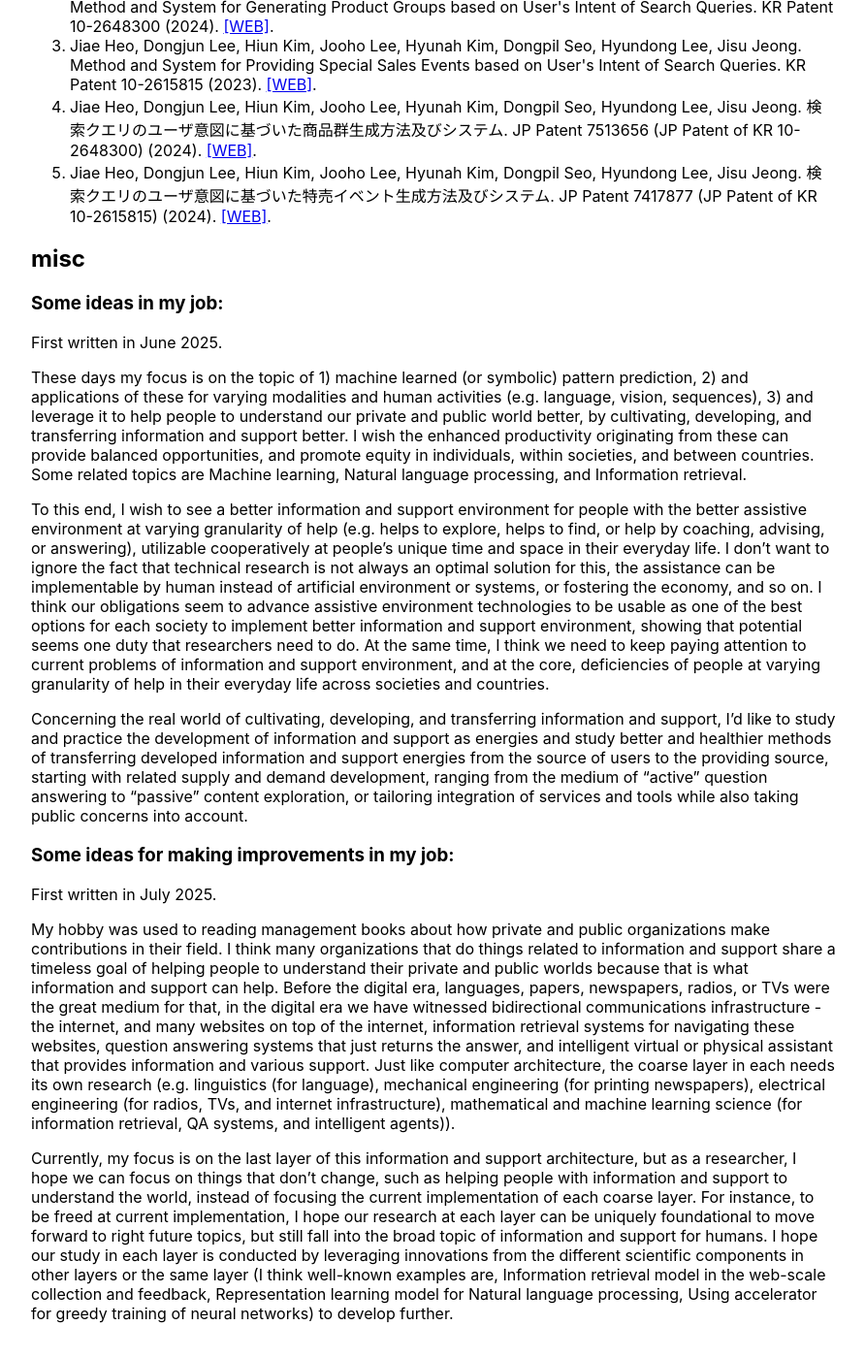
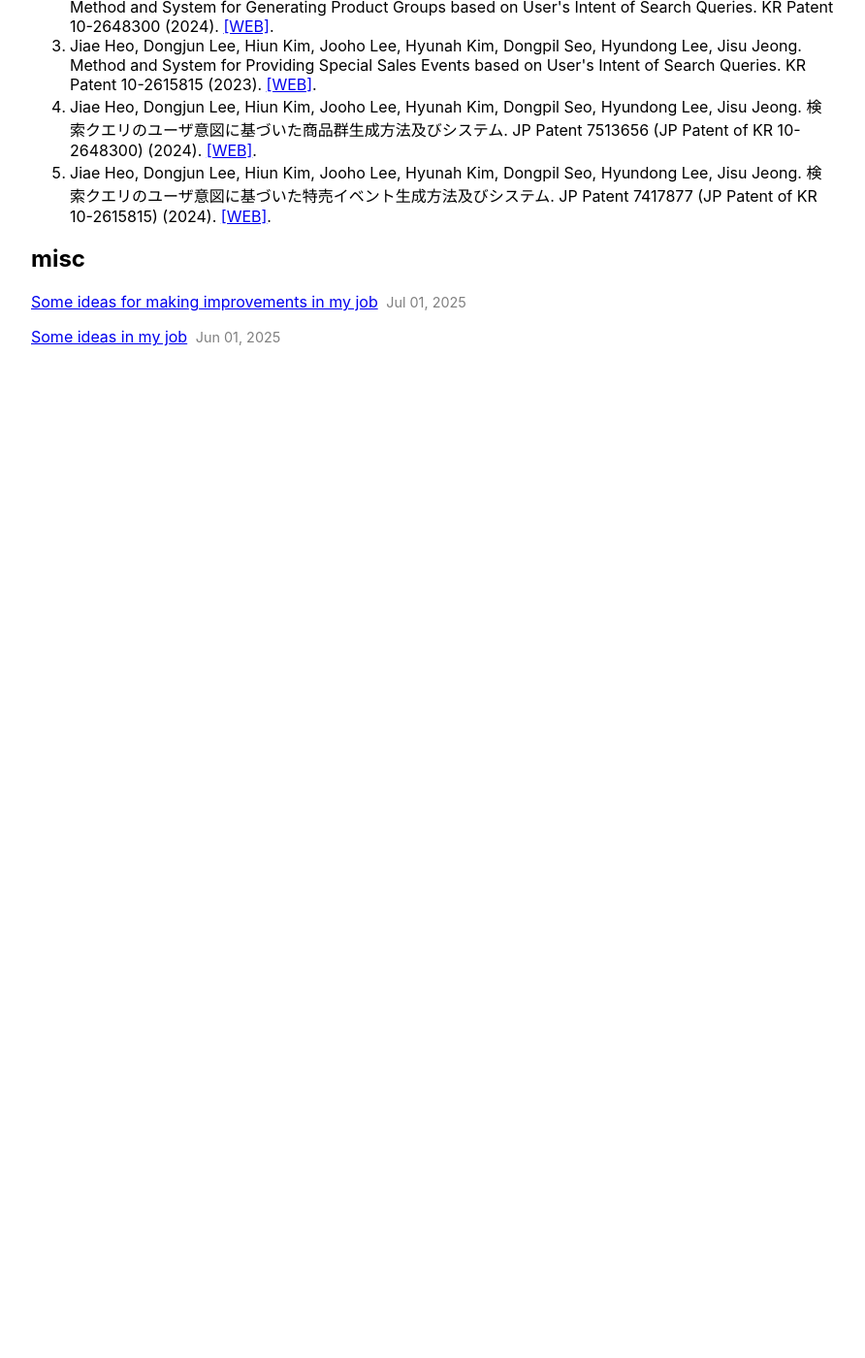
Before and after one commit to hiun/hiun.github.io, a Jekyll site: the page built from index.md, in a window 1280 px wide and 1400 px high, scrolled down 1153 px. Shown: the whole window at 97% size, without its empty margins (193-1085 px from the left). Built offline with Jekyll 4.4.1, drawn with Linux system fonts in a browser that asks for light colours; after the commit the page ends 1546 px from its top, so only the background shows below that.

Commit message:
Update index.md

```diff
--- a/index.md
+++ b/index.md
@@ -42,20 +42,6 @@ These are the papers among my works that I can share publicly (you can also try
 
 ## misc
 
-### Some ideas in my job:
-
-First written in June 2025.
-
-These days my focus is on the topic of 1) machine learned (or symbolic) pattern prediction, 2) and applications of these for varying modalities and human activities (e.g. language, vision, sequences), 3) and leverage it to help people to understand our private and public world better, by cultivating, developing, and transferring information and support better. I wish the enhanced productivity originating from these can provide balanced opportunities, and promote equity in individuals, within societies, and between countries. Some related topics are Machine learning, Natural language processing, and Information retrieval.
-
-To this end, I wish to see a better information and support environment for people with the better assistive environment at varying granularity of help (e.g. helps to explore, helps to find, or help by coaching, advising, or answering), utilizable cooperatively at people's unique time and space in their everyday life. I don't want to ignore the fact that technical research is not always an optimal solution for this, the assistance can be implementable by human instead of artificial environment or systems, or fostering the economy, and so on. I think our obligations seem to advance assistive environment technologies to be usable as one of the best options for each society to implement better information and support environment, showing that potential seems one duty that researchers need to do. At the same time, I think we need to keep paying attention to current problems of information and support environment, and at the core, deficiencies of people at varying granularity of help in their everyday life across societies and countries.
-
-Concerning the real world of cultivating, developing, and transferring information and support, I'd like to study and practice the development of information and support as energies and study better and healthier methods of transferring developed information and support energies from the source of users to the providing source, starting with related supply and demand development, ranging from the medium of "active" question answering to "passive" content exploration, or tailoring integration of services and tools while also taking public concerns into account.
-
-### Some ideas for making improvements in my job:
-
-First written in July 2025.
-
-My hobby was used to reading management books about how private and public organizations make contributions in their field. I think many organizations that do things related to information and support share a timeless goal of helping people to understand their private and public worlds because that is what information and support can help. Before the digital era, languages, papers, newspapers, radios, or TVs were the great medium for that, in the digital era we have witnessed bidirectional communications infrastructure - the internet, and many websites on top of the internet, information retrieval systems for navigating these websites, question answering systems that just returns the answer, and intelligent virtual or physical assistant that provides information and various support. Just like computer architecture, the coarse layer in each needs its own research (e.g. linguistics (for language), mechanical engineering (for printing newspapers), electrical engineering (for radios, TVs, and internet infrastructure), mathematical and machine learning science (for information retrieval, QA systems, and intelligent agents)).
-
-Currently, my focus is on the last layer of this information and support architecture, but as a researcher, I hope we can focus on things that don't change, such as helping people with information and support to understand the world, instead of focusing the current implementation of each coarse layer. For instance, to be freed at current implementation, I hope our research at each layer can be uniquely foundational to move forward to right future topics, but still fall into the broad topic of information and support for humans. I hope our study in each layer is conducted by leveraging innovations from the different scientific components in other layers or the same layer (I think well-known examples are, Information retrieval model in the web-scale collection and feedback, Representation learning model for Natural language processing, Using accelerator for greedy training of neural networks) to develop further.
+{% for data in site.categories.notes %}
+  <p><a href="{{ data.url }}">{{ data.title }}</a>&nbsp;<span style="color: gray; font-size: 0.9em"> {{ data.date | date: "%b %d, %Y" }}</span></p>
+{% endfor %}
```
